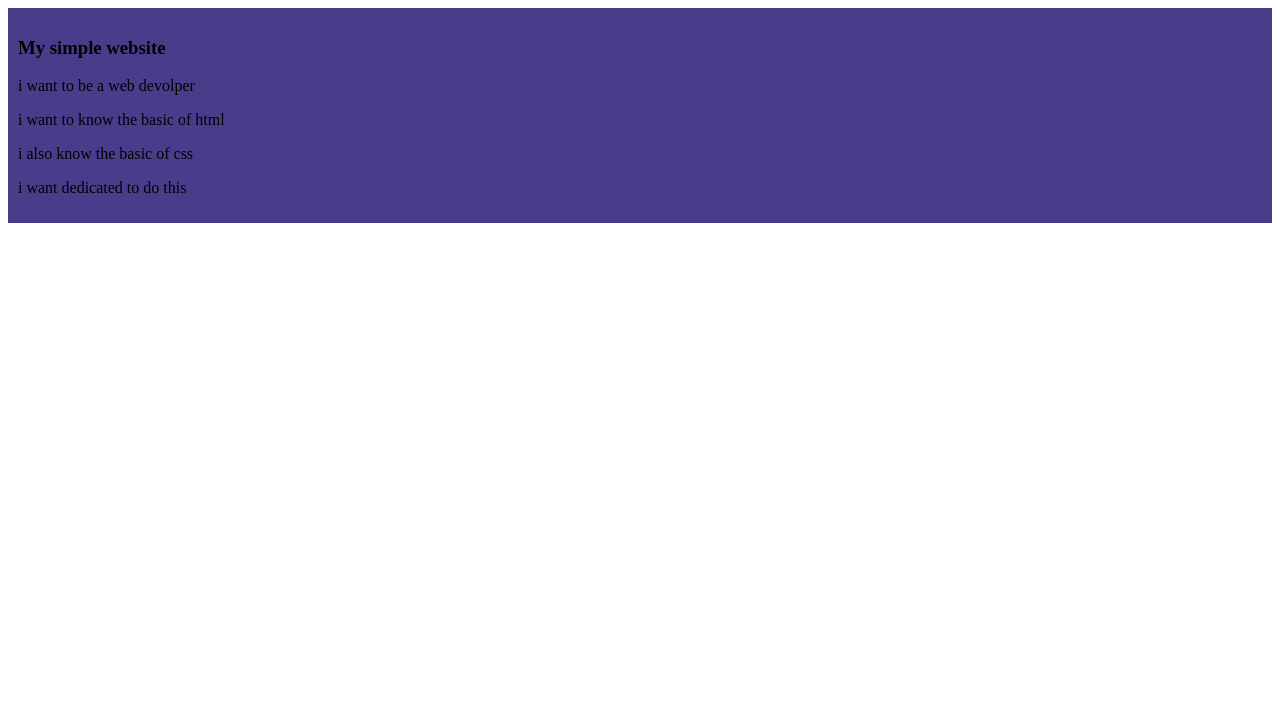
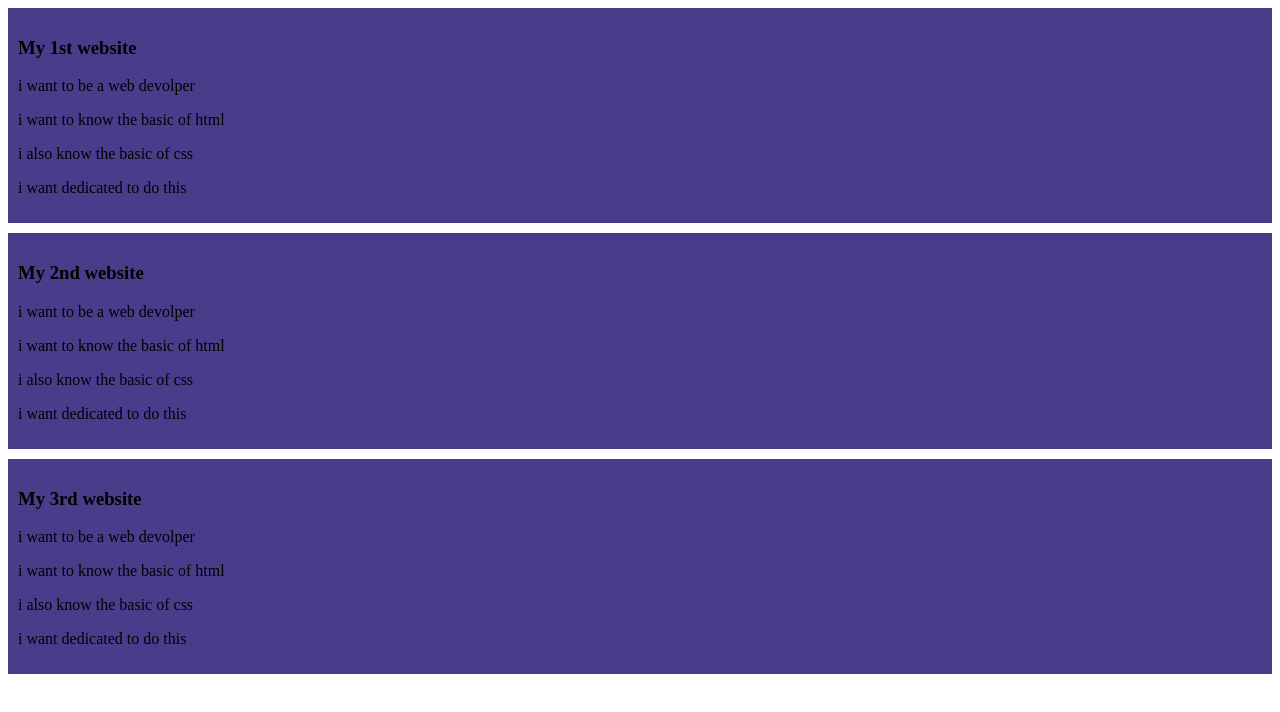
Before and after one commit to shahorin13/my-first-website, a plain HTML site: page index.html in a window 1280 px wide. Drawn offline with Linux system fonts and the light colour scheme.

Commit message:
added 2nd and 3rd blog

```diff
--- a/index.html
+++ b/index.html
@@ -9,7 +9,21 @@
 <body>
 
     <div>
-        <h3>My simple website</h3>
+        <h3>My 1st website</h3>
+        <p>i want to be a web devolper</p>
+        <p>i want to know the basic of html</p>
+        <p>i also know the basic of css</p>
+        <p>i want dedicated to do this</p>
+    </div>
+    <div>
+        <h3>My 2nd website</h3>
+        <p>i want to be a web devolper</p>
+        <p>i want to know the basic of html</p>
+        <p>i also know the basic of css</p>
+        <p>i want dedicated to do this</p>
+    </div>
+    <div>
+        <h3>My 3rd website</h3>
         <p>i want to be a web devolper</p>
         <p>i want to know the basic of html</p>
         <p>i also know the basic of css</p>
--- a/stylwa/blog.css
+++ b/stylwa/blog.css
@@ -2,4 +2,5 @@ div{
     background-color: darkslateblue;
     border: 10px;
     padding: 10px;
+    margin-bottom: 10px;
 }
```
